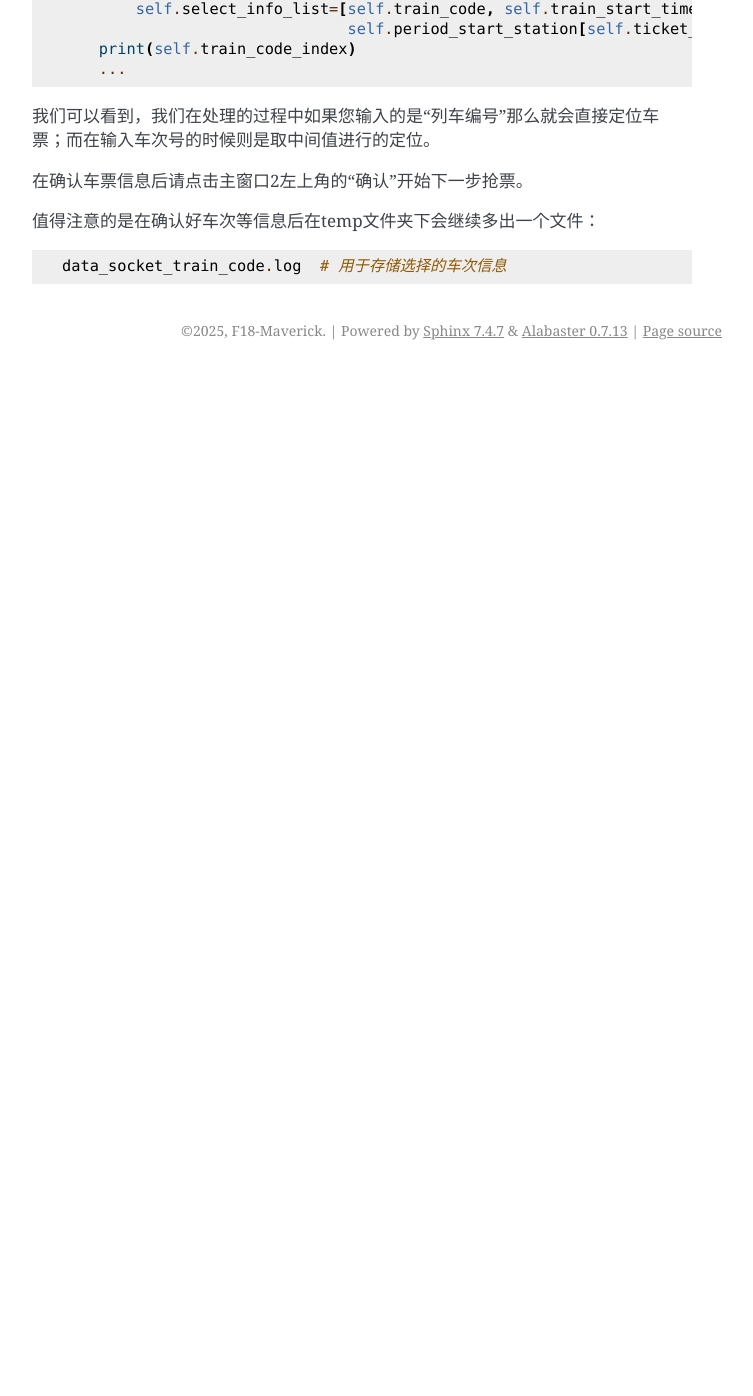
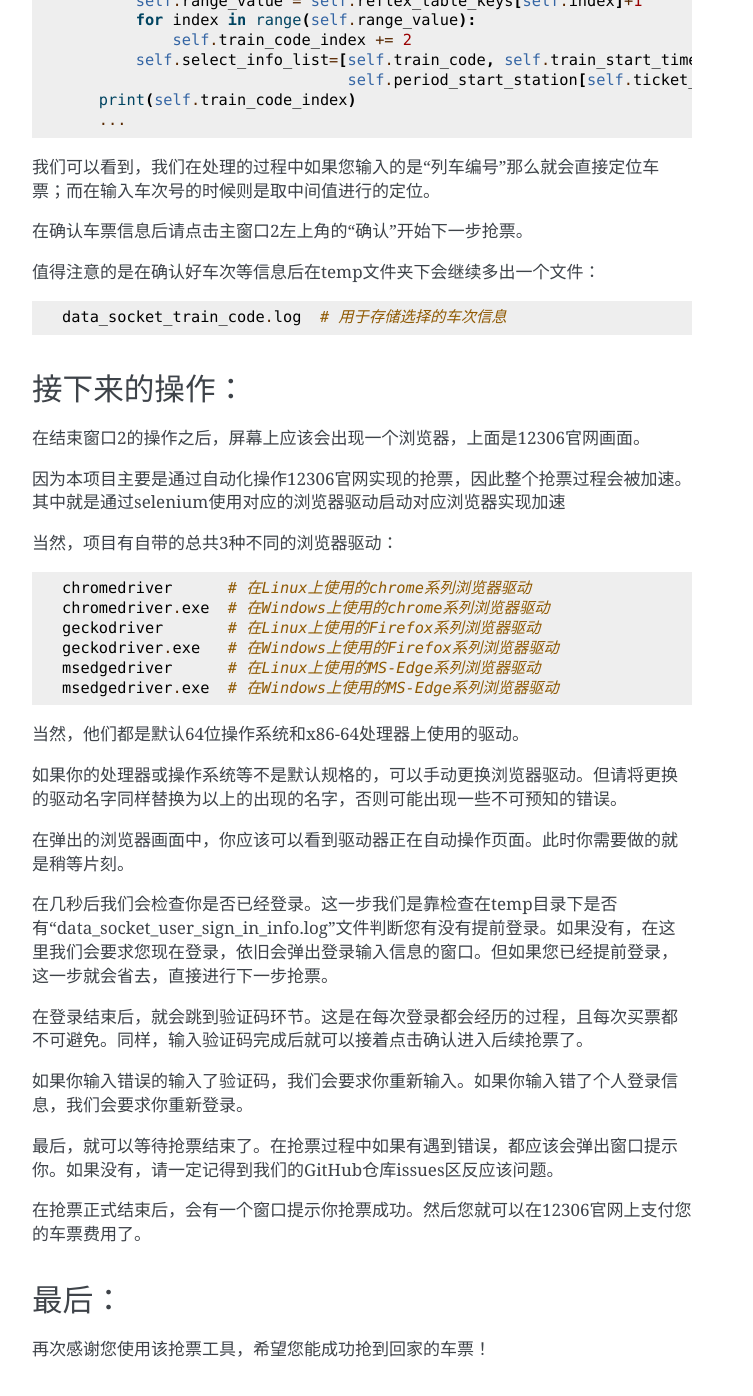
Before and after one commit to F18-Maverick/EasyTicket, a Sphinx documentation site: the page built from Doc/source/Usage.rst, in a window 1280 px wide and 1400 px high, scrolled down 2059 px. Shown: the top 1396 px of the window, without its empty margins (388-1141 px from the left). Built offline with Sphinx 7.4.7, drawn with Linux system fonts in a browser that asks for light colours; before the commit the page ends 2429 px from its top, so only the background shows below that; some of the changed text lies outside the part shown.

Commit message:
Updating Docs Usage.rst

```diff
--- a/Doc/source/Usage.rst
+++ b/Doc/source/Usage.rst
@@ -19,29 +19,33 @@
 .. code-block::
 
     data_socket_start_station.log  # 存储输入的启示站点
-    data_socket_end_station.log  # 存储输入的终点站
-    data_socket_start_date.log  # 存储输入的查询日期
+    data_socket_end_station.log    # 存储输入的终点站
+    data_socket_start_date.log     # 存储输入的查询日期
 
 这里需要特别提醒一下，如果你是通过查询窗口保存的这些信息，在三个窗口全部通过“确定”结束后需要点一次主窗口上的“同步选择信息（必选）”按钮，（否则如果你直接点击主窗口中的“确认”开始查票的话，之前在复窗口中确认的信息就会被覆盖。）此时主窗口上的三个输入框都会同步上您刚才确定的信息。（当然，如果你在主窗口中就已经填好了信息，直接点击的“确认”按钮后就不需要任何其他操作了，因为这时程序已经开始查票了。）
 
 如果您是直接在窗口中输入的信息，这里就可以直接点击主窗口中的“确认”按钮开始查票了（依旧会生成temp文件夹和那三个文件）。
 
 （主窗口1中的复窗口）
-值得注意的是在主窗口1中右边中间部分还有一个“登录”选项，这并不一定立即就要求选。如果你现在没有选择该选项，在后续的抢票过程中一样会要求登录。不过如果你立即选择了该选项，就会弹出一个窗口，里面有3个输入框，第一个是"用户名/邮箱/手机号"；第二个是"密码"；第三个是"身份证后4位"。在确认您的个人登录信息填写无误后就可以点击底部的确认按钮了
+值得注意的是在主窗口1中右边中间部分还有一个“登录”选项，这并不一定立即就要求选。如果你现在没有选择该选项，在后续的抢票过程中一样会要求登录。不过如果你立即选择了该选项，就会弹出一个窗口，里面有3个输入框，第一个是"用户名/邮箱/手机号"；第二个是"密码"；第三个是"身份证后4位"。在确认您的个人登录信息填写无误后就可以点击底部的确认按钮了。
+
+.. code-block::
+
+    data_socket_user_sign_in_info.log  # 存储登录的个人信息
 
 主窗口2：
 ------------------
 在点击了确认按钮后，等待10几秒，会弹出第二个窗口。这个窗口上应该是查询到的当天的所有车次的信息列表。
 
-+----------------------------------------------------+----------------------------------------------------+
-|  车次  | 列车始发/终点站 |        余票情况      | 选择的始发/终点站 | 列车始发/终到时间 | 中途耗时 | 列车编号 |
-+====================================================+====================================================+
-| G1234 |   广州东-福田   |      允许继续购票     |  广州新塘-深圳北  |   06:08-07:26   |   01:18   |   1   |
-+====================================================+====================================================+
-| D901  |   北京西-深圳北 | 票已售罄，无法继续购票 |     广州-深圳     |   06:37-08:06   |   01:29   |   2   |
-+====================================================+====================================================+
-| C7011 |   广州东-深圳   |       该票未起售      |     广州东-深圳   |   24:00-24:00   |   99:59   |   3   |
-+----------------------------------------------------+----------------------------------------------------+
++--------+----------------+---------------------+------------------+------------------+----------+------------+
+|  车次  | 列车始发/终点站 |        余票情况      | 选择的始发／终点站 | 列车始发／终到时间 |  中途耗时 | 列车编号  |
++========+================+======================+=================+==================+==========+============+
+|  G1234 |  广州东－福田   |      允许继续购票     |  广州新塘－深圳北  |   06:08－07:26   |   01:18  |     1    |
++========+================+======================+=================+==================+==========+============+
+|  D901  |  北京西－深圳北 | 票已售罄，无法继续购票 |     广州－深圳     |   06:37－08:06  |   01:29   |    2    |
++========+================+======================+=================+==================+==========+============+
+|  C7011 |  广州东－深圳   |       该票未起售      |     广州东－深圳   |  24:00－24:00   |   99:59   |    3    |
++--------+----------------+----------------------+-----------------+------------------+----------+------------+
 
 这是在车次列表中可能会出现的显示情况（表格中的信息不一定完全属实，仅展示显示可能信息和格式）。
 
@@ -87,3 +91,41 @@
 .. code-block::
 
     data_socket_train_code.log  # 用于存储选择的车次信息
+
+接下来的操作：
+------------------
+在结束窗口2的操作之后，屏幕上应该会出现一个浏览器，上面是12306官网画面。
+
+因为本项目主要是通过自动化操作12306官网实现的抢票，因此整个抢票过程会被加速。其中就是通过selenium使用对应的浏览器驱动启动对应浏览器实现加速
+
+当然，项目有自带的总共3种不同的浏览器驱动：
+
+.. code-block::
+
+    chromedriver      # 在Linux上使用的chrome系列浏览器驱动
+    chromedriver.exe  # 在Windows上使用的chrome系列浏览器驱动
+    geckodriver       # 在Linux上使用的Firefox系列浏览器驱动
+    geckodriver.exe   # 在Windows上使用的Firefox系列浏览器驱动
+    msedgedriver      # 在Linux上使用的MS-Edge系列浏览器驱动
+    msedgedriver.exe  # 在Windows上使用的MS-Edge系列浏览器驱动
+
+当然，他们都是默认64位操作系统和x86-64处理器上使用的驱动。
+
+如果你的处理器或操作系统等不是默认规格的，可以手动更换浏览器驱动。但请将更换的驱动名字同样替换为以上的出现的名字，否则可能出现一些不可预知的错误。
+
+在弹出的浏览器画面中，你应该可以看到驱动器正在自动操作页面。此时你需要做的就是稍等片刻。
+
+在几秒后我们会检查你是否已经登录。这一步我们是靠检查在temp目录下是否有“data_socket_user_sign_in_info.log”文件判断您有没有提前登录。如果没有，在这里我们会要求您现在登录，依旧会弹出登录输入信息的窗口。但如果您已经提前登录，这一步就会省去，直接进行下一步抢票。
+
+在登录结束后，就会跳到验证码环节。这是在每次登录都会经历的过程，且每次买票都不可避免。同样，输入验证码完成后就可以接着点击确认进入后续抢票了。
+
+如果你输入错误的输入了验证码，我们会要求你重新输入。如果你输入错了个人登录信息，我们会要求你重新登录。
+
+最后，就可以等待抢票结束了。在抢票过程中如果有遇到错误，都应该会弹出窗口提示你。如果没有，请一定记得到我们的GitHub仓库issues区反应该问题。
+
+在抢票正式结束后，会有一个窗口提示你抢票成功。然后您就可以在12306官网上支付您的车票费用了。
+
+最后：
+------------------
+
+再次感谢您使用该抢票工具，希望您能成功抢到回家的车票！
```
